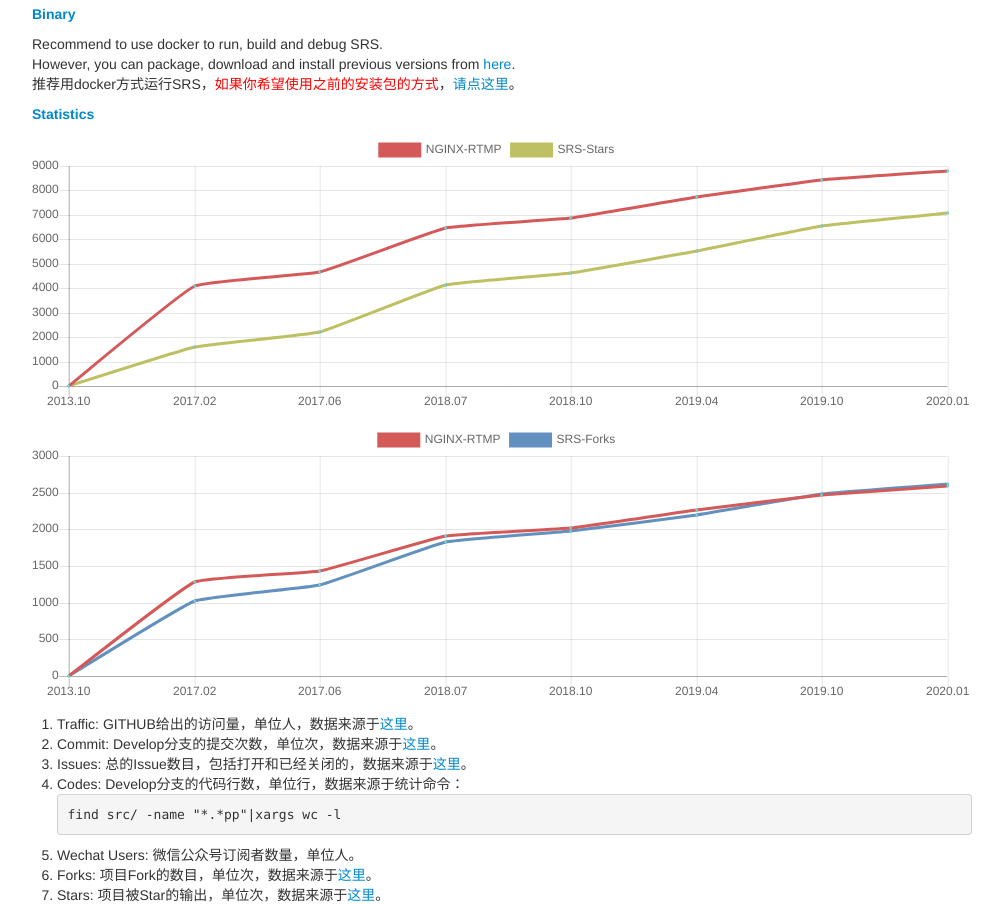
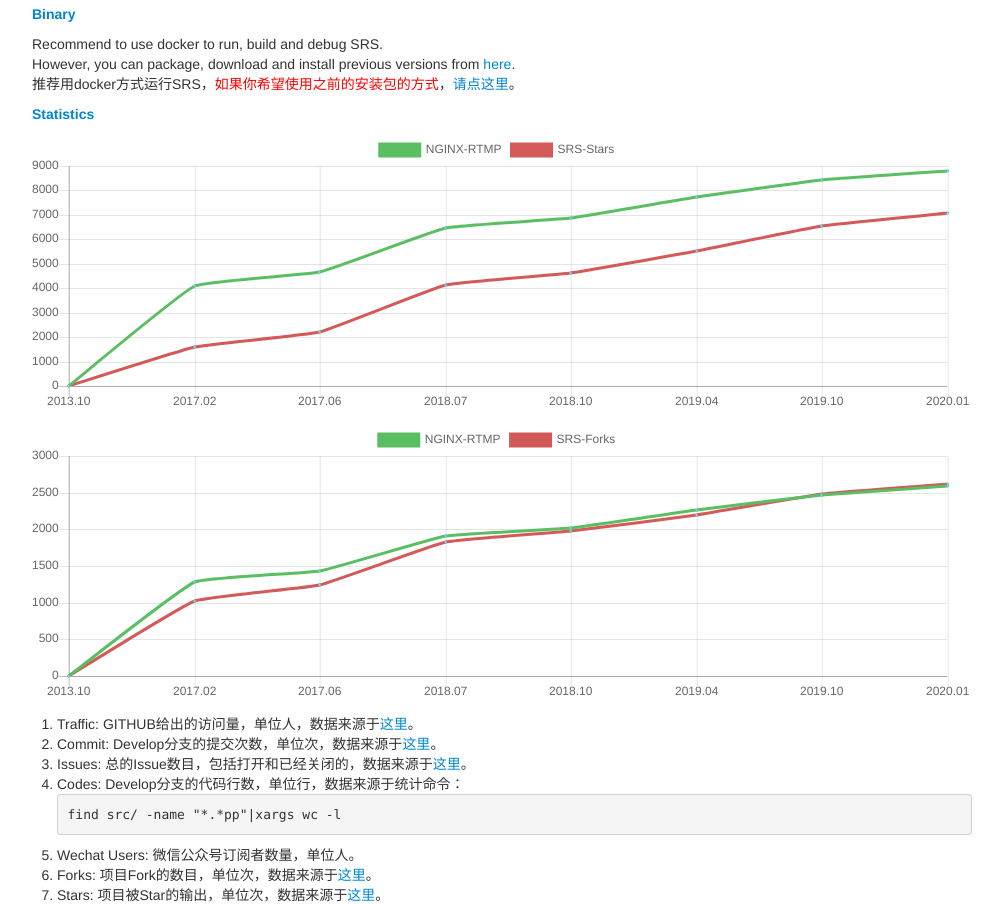
Before and after one commit to winlinvip/srs.release, a plain HTML site: page releases/index.html in a window 1280 px wide. Shown: the part 560-1464 px from the top of the page, without its empty margins (138-1141 px from the left). Drawn offline with Linux system fonts and the light colour scheme.

Commit message:
Update data

```diff
--- a/releases/index.html
+++ b/releases/index.html
@@ -75,10 +75,10 @@ docker run -p 1935:1935 -p 1985:1985 -p 8080:8080 ossrs/srs:3
 <script>
 
 var labels = ["2013.10", "2017.02", '2017.06', '2018.07', '2018.10', '2019.04', '2019.10', /*'2019.12',*/ '2020.01'];
-var nginxStars =       { data: [0, 4100, 4656, 6463, 6880, 7718, 8427, /*8700,*/ 8789], ratio:1, label: 'NGINX-RTMP', color: "rgba(212,90,90,1)"};
-var nginxFolks =       { data: [0, 1280, 1428, 1909, 2020, 2258, 2475, /*2558,*/ 2594], ratio:1, label: 'NGINX-RTMP', color: "rgba(212,90,90,1)"};
-var stars ={ data: [0, 1589, 2214, 4126, 4643, 5533, 6527, /*6925,*/ 7093], ratio:1, label: 'SRS-Stars', color: "rgba(191,191,99,1)"};
-var forks ={ data: [0, 1018, 1246, 1825, 1971, 2202, 2481, /*2572,*/ 2620], ratio:1, label: 'SRS-Forks', color: "rgba(99,145,191,1)"};
+var nginxStars =       { data: [0, 4100, 4656, 6463, 6880, 7718, 8427, /*8700,*/ 8789], ratio:1, label: 'NGINX-RTMP', color: "rgba(90,191,99,1)"};
+var nginxFolks =       { data: [0, 1280, 1428, 1909, 2020, 2258, 2475, /*2558,*/ 2594], ratio:1, label: 'NGINX-RTMP', color: "rgba(90,191,99,1)"};
+var stars ={ data: [0, 1589, 2214, 4126, 4643, 5533, 6527, /*6925,*/ 7093], ratio:1, label: 'SRS-Stars', color: "rgba(212,90,90,1)"};
+var forks ={ data: [0, 1018, 1246, 1825, 1971, 2202, 2481, /*2572,*/ 2620], ratio:1, label: 'SRS-Forks', color: "rgba(212,90,90,1)"};
 var options = {fill: false, lineTension: 0.1, borderCapStyle: 'butt', borderDash: [], borderDashOffset: 0.0, borderJoinStyle: 'miter',
     pointBorderColor: "rgba(75,192,192,1)", pointBackgroundColor: "#fff", pointBorderWidth: 1, pointHoverRadius: 5,
     pointHoverBorderColor: "rgba(220,220,220,1)", pointHoverBorderWidth: 2, pointRadius: 1, pointHitRadius: 10, spanGaps: false
```
